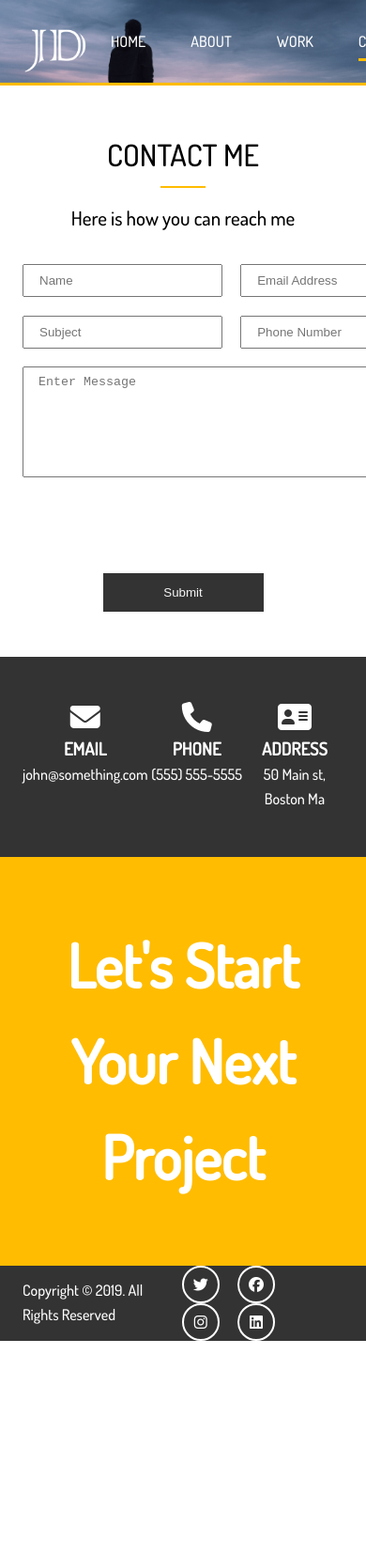
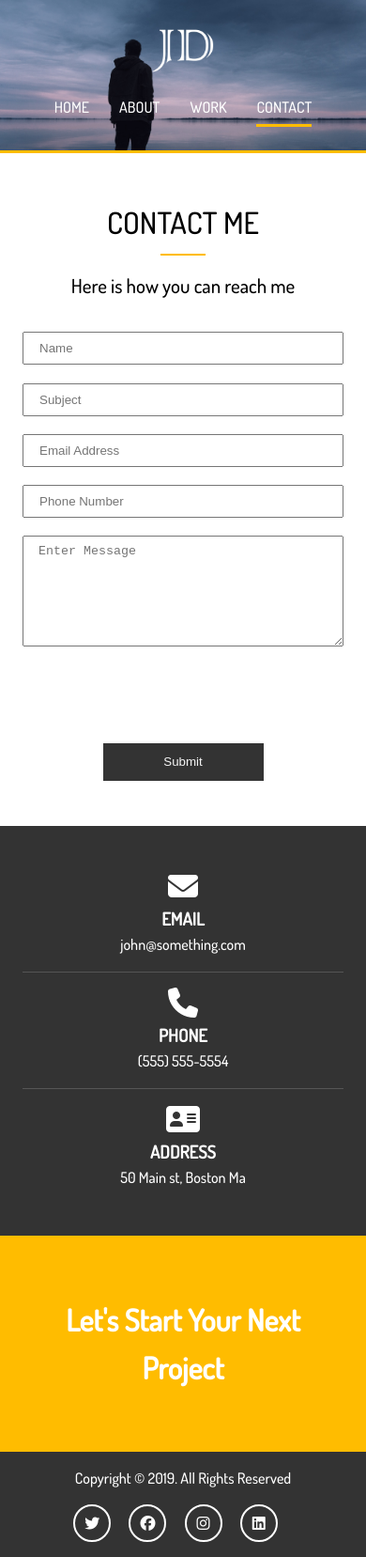
Before and after one commit to fctinggg/portfolio_website, a website: page dist/contact.html in a window 390 px wide. Shown: the whole page at 94% size. Before the commit the page ends 1427 px from the top, so only its background shows below. Drawn offline with Linux system fonts and the light colour scheme.

Commit message:
Initial commit

```diff
--- a/dist/contact.html
+++ b/dist/contact.html
@@ -59,7 +59,7 @@
       <div>
         <i class="fas fa-phone fa-2x"></i>
         <h3>Phone</h3>
-        <p>(555) 555-5555</p>
+        <p>(555) 555-5554</p>
       </div>
       <div>
         <i class="fas fa-address-card fa-2x"></i>
--- a/dist/css/main.css
+++ b/dist/css/main.css
@@ -414,3 +414,63 @@ img {
     height: 30rem; }
     #header-home .header-content {
       padding-top: 5rem; } }
+
+@media (max-width: 500px) {
+  #main-nav {
+    flex-direction: column;
+    align-items: center; }
+    #main-nav li {
+      padding: 1rem; }
+  #header-home {
+    height: 10rem;
+    border-bottom: 3px solid #ffbc00;
+    background-position: 20% 30%; }
+    #header-home .header-content {
+      display: none; }
+  #header-inner {
+    height: 10rem; }
+  #home-a .specials,
+  #home-b .stats,
+  #home-c .process,
+  #about-d .testimonials,
+  .items,
+  #contact-b .contact-info {
+    grid-template-columns: 1fr; }
+  #home-a .specials div {
+    border-bottom: 1px #f4f4f4 solid;
+    padding-bottom: 1rem; }
+    #home-a .specials div:last-child {
+      border: none;
+      padding-bottom: 0; }
+  #home-b .stats div {
+    padding: 2rem 0 1rem 0; }
+  #about-a .about-info {
+    grid-template-areas: 'bioimage' 'bio' 'aw1' 'aw2' 'aw3'; }
+  #about-a-c {
+    display: none; }
+  #contact-a .text-fields {
+    grid-template-areas: 'name' 'subject' 'email' 'phone' 'message'; }
+  #contact-b div {
+    margin-bottom: 1rem;
+    padding-bottom: 1rem;
+    border-bottom: 1px #555 solid; }
+    #contact-b div:last-child {
+      border: none;
+      margin-bottom: 0;
+      padding-bottom: 0; }
+  #contact-c h1 {
+    font-size: 2rem; }
+  #main-footer {
+    height: 7rem; }
+    #main-footer .footer-content {
+      flex-direction: column;
+      padding: 1rem;
+      height: 5rem; } }
+
+@media (max-height: 580px) {
+  #header-home .header-content {
+    padding-top: 3rem; } }
+
+@media (max-height: 330px) {
+  #header-home .header-content h1 {
+    font-size: 2rem; } }
```
